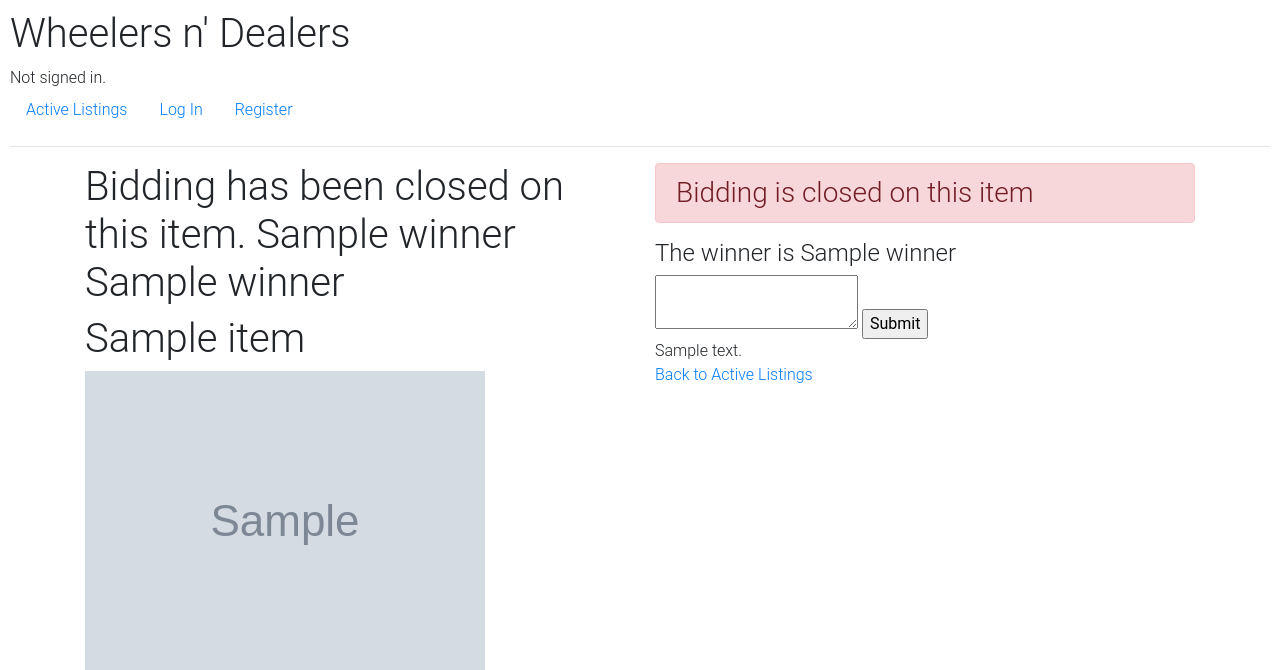
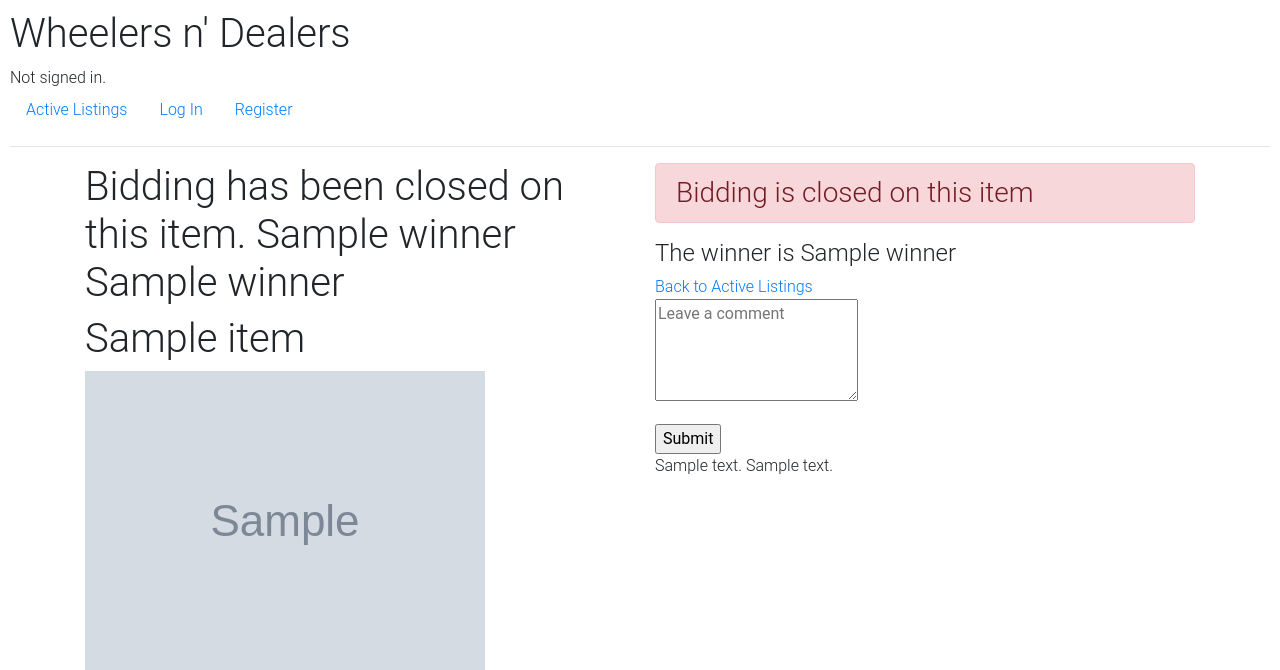
Before and after one commit to thenatural86/ecommerce, a Django app: template auctions/templates/auctions/listing.html in a window 1280 px wide. Shown: the top 670 px of the page. Run offline with Django 3.2, Linux system fonts and the light colour scheme; the template is opened without the code that fills it: most values are stand-ins (such as "Sample title", 1, 10 or a date in 2020); grey boxes marked "Sample" are stand-in pictures; some libraries are stand-ins or nearby versions.

Commit message:
comments view

```diff
--- a/auctions/templates/auctions/listing.html
+++ b/auctions/templates/auctions/listing.html
@@ -55,15 +55,8 @@
                     <h4>you won {{user.username}}</h4>
                 {% endif %}
 
-                    <form action="{% url 'comment' item.id %}" method="post">
-                        {% csrf_token %}
-                        <textarea>
 
-                        </textarea>
-                        <input type="submit">
-                    </form>
 
-                    {{comments}}
 
                 {% if user.username == item.seller %}
                     {% if winner %}
@@ -91,6 +84,22 @@
                 <div>
                     <a href="{%url 'index' %}">Back to Active Listings</a>
                 </div>
+
+
+
+                <form action="{% url 'comment' item.id %}" method="post">
+                    {% csrf_token %}
+                    <div class="form-group">
+                        <textarea class="form=control" name="comment" rows="4" placeholder="Leave a comment"></textarea>
+                    </div>
+                    <input type="submit">
+                </form>
+                {{comments}}
+                {% for comment in comments %}
+                    {{comment.comment}}
+                {% endfor %}
+
+
             </div>
         </div>
     </div>
--- a/auctions/views.py
+++ b/auctions/views.py
@@ -157,14 +157,15 @@ def watchlist(request, user):
 
 def comment(request, listing_id):
     comment_obj = Comment()
+    comment_obj.comment = request.POST.get("comment")
     comment_obj.user = request.user.username
-    comment_obj.comment = request.POST
     comment_obj.listingid = listing_id
     comment_obj.save()
+    comments = Comment.objects.filter(id=listing_id)
     item = Listing.objects.get(id=listing_id)
-    comments = Comment.objects.filter(id=listing_id)
     added = Watchlist.objects.filter(
         listingid=listing_id, user=request.user.username)
+
     return render(request, "auctions/listing.html", {
         "comments": comments,
         "item": item,
```
Also changed, not shown: db.sqlite3.
